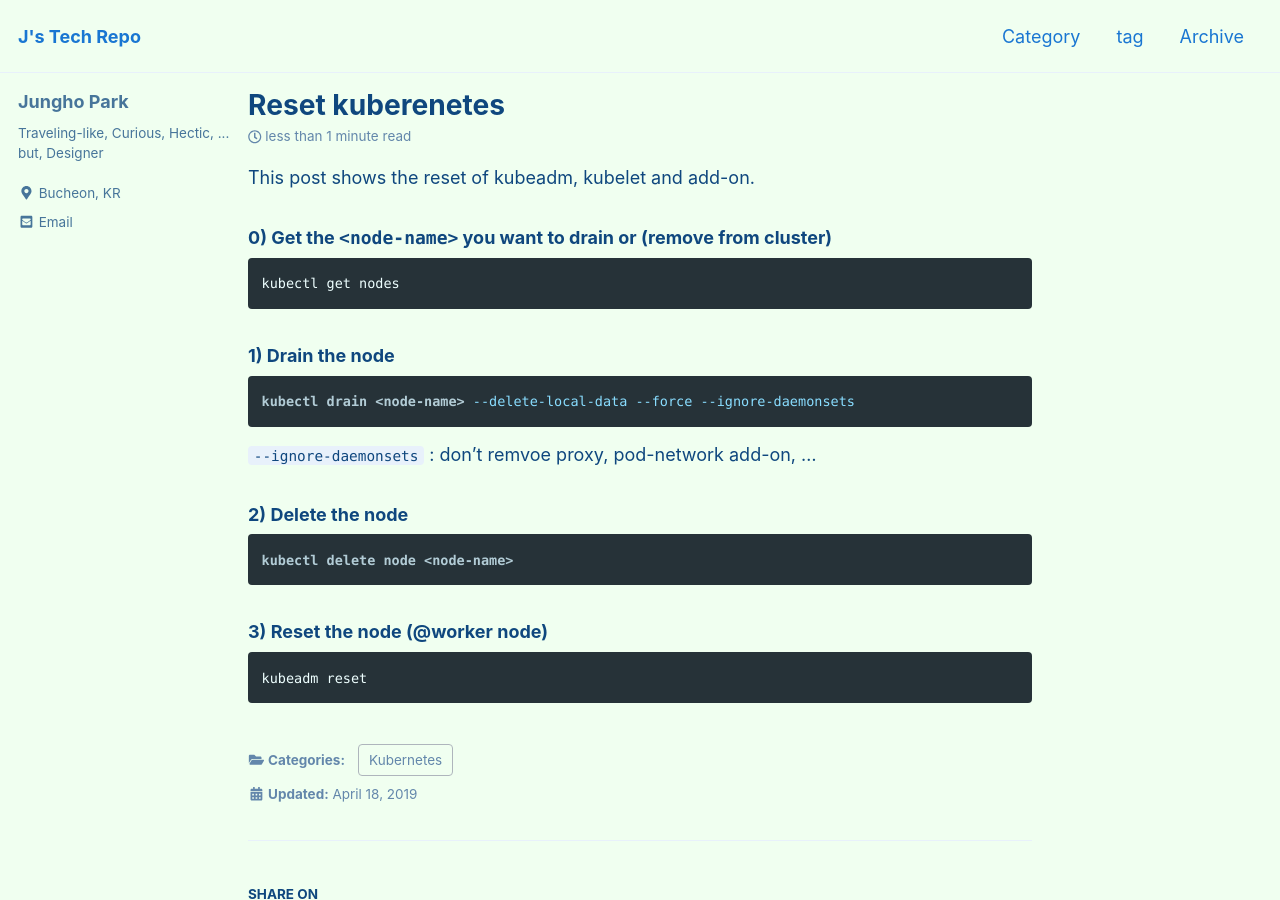
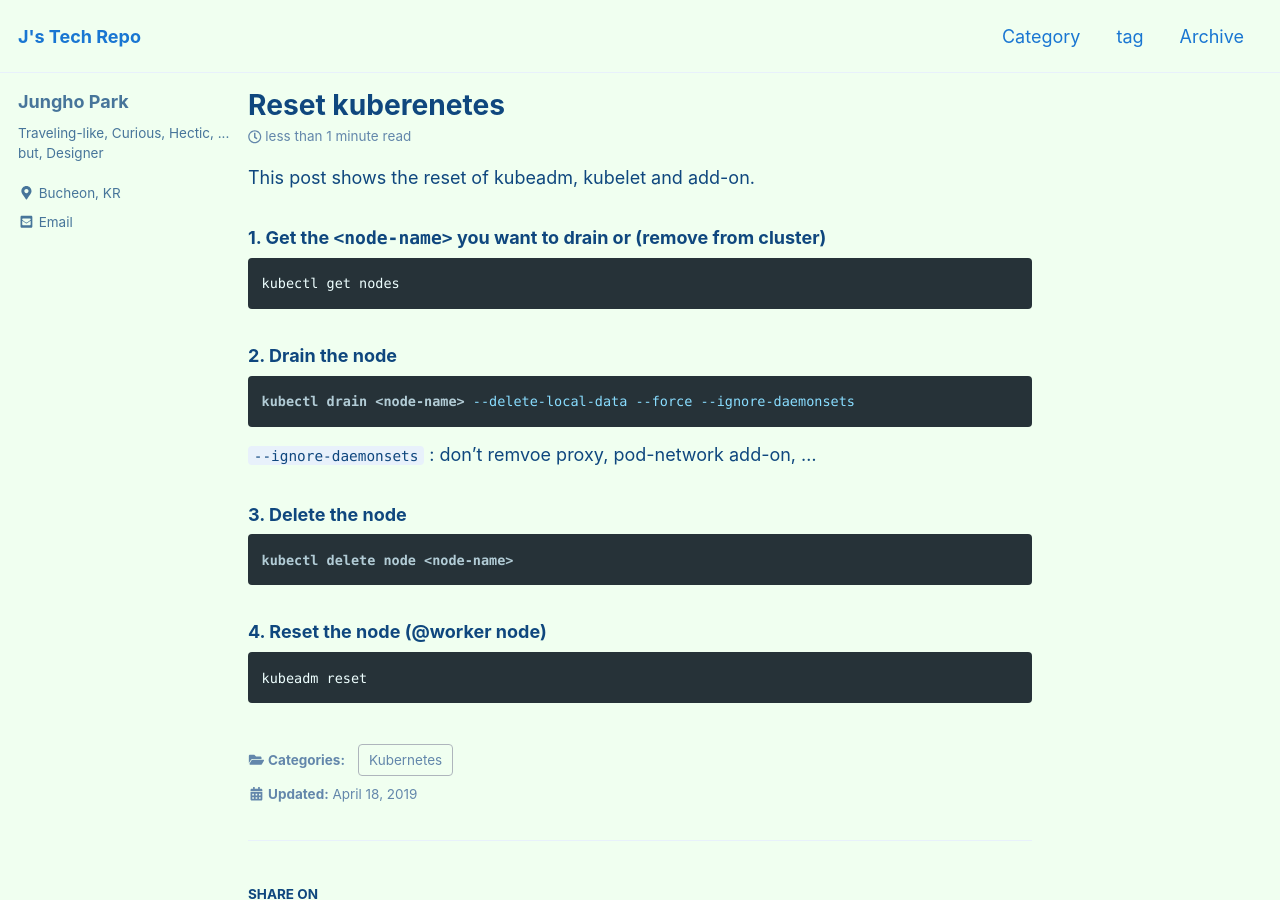
Before and after one commit to unipark00/tekrepo, a Jekyll site: the page built from _posts/2019-04-17-reset-k8s.md, in a window 1280 px wide and 900 px high. Built offline with Jekyll 4.4.1, drawn with Linux system fonts in a browser that asks for light colours; cached includes are drawn as plain includes.

Commit message:
Update 2019-04-17-reset-k8s.md

````diff
--- a/_posts/2019-04-17-reset-k8s.md
+++ b/_posts/2019-04-17-reset-k8s.md
@@ -9,20 +9,20 @@ toc: false
 
 This post shows the reset of kubeadm, kubelet and add-on.
 
-### 0) Get the `<node-name>` you want to drain or (remove from cluster)
+### 1. Get the `<node-name>` you want to drain or (remove from cluster)
 ```console
 kubectl get nodes
 ```
-### 1) Drain the node
+### 2. Drain the node
 ```console
 kubectl drain <node-name> --delete-local-data --force --ignore-daemonsets
 ```
 `--ignore-daemonsets` : don't remvoe proxy, pod-network add-on, ...
-### 2) Delete the node
+### 3. Delete the node
 ```console
 kubectl delete node <node-name>
 ```
-### 3) Reset the node (@worker node)
+### 4. Reset the node (@worker node)
 ```
 kubeadm reset
 ```
````
